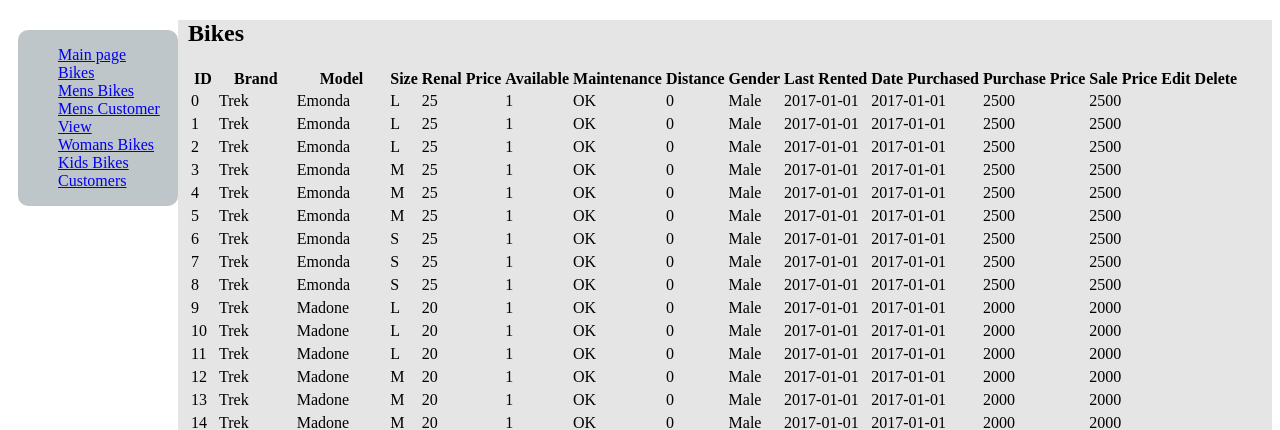
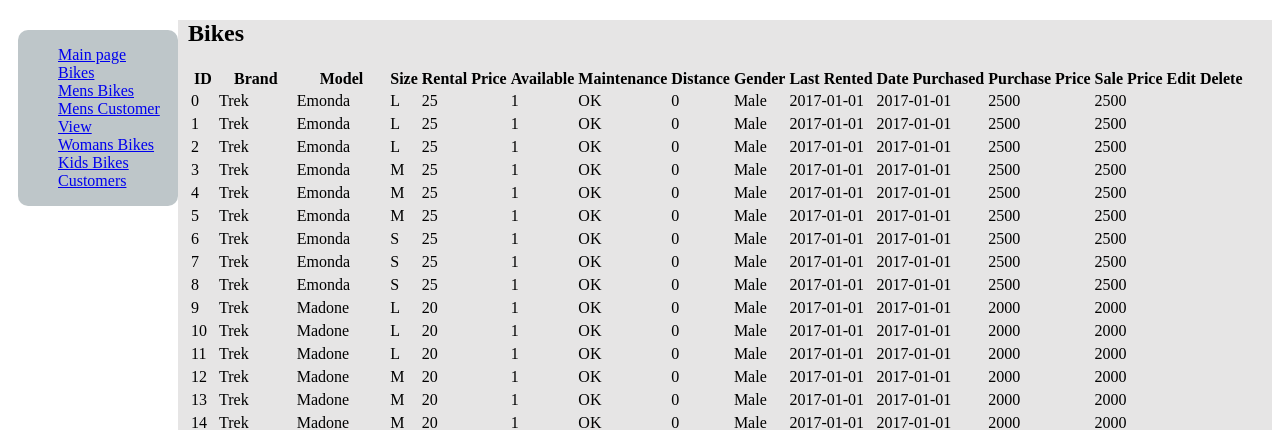
Before and after one commit to Jamie-Burns-Oulu/JAM-Project, a CodeIgniter app: page /CI_JAM/index.php/bike/show_all_bikes in a window 1280 px wide. Shown: the top 430 px of the page. Run offline with CodeIgniter, Linux system fonts and the light colour scheme; data comes from the database, SQL or seed files in the repository.

Commit message:
Text issue fixes

```diff
--- a/CI_JAM/application/views/Bike/show_all_bikes.php
+++ b/CI_JAM/application/views/Bike/show_all_bikes.php
@@ -1,7 +1,7 @@
 <h2>Bikes</h2>
 <table class="table table-hover table-bordered">
   <tr class="info">
-    <th>ID</th><th>Brand</th><th>Model</th><th>Size</th><th>Renal Price</th><th>Available</th><th>Maintenance</th>
+    <th>ID</th><th>Brand</th><th>Model</th><th>Size</th><th>Rental Price</th><th>Available</th><th>Maintenance</th>
     <th>Distance</th><th>Gender</th><th>Last Rented</th><th>Date Purchased</th><th>Purchase Price</th><th>Sale Price</th>
     <th>Edit</th><th>Delete</th>
 <?php
--- a/CI_JAM/application/views/Bike/show_kids_bikes.php
+++ b/CI_JAM/application/views/Bike/show_kids_bikes.php
@@ -1,7 +1,7 @@
 <h2>Bikes | Kids</h2>
 <table class="table table-hover table-bordered">
   <tr class="info">
-    <th>ID</th><th>Brand</th><th>Model</th><th>Size</th><th>Renal Price</th><th>Available</th><th>Maintenance</th>
+    <th>ID</th><th>Brand</th><th>Model</th><th>Size</th><th>Rental Price</th><th>Available</th><th>Maintenance</th>
     <th>Distance</th><th>Gender</th><th>Last Rented</th><th>Date Purchased</th><th>Purchase Price</th><th>Sale Price</th>
 <?php
 foreach ($bike as $row) {
--- a/CI_JAM/application/views/Bike/show_mens_bikes.php
+++ b/CI_JAM/application/views/Bike/show_mens_bikes.php
@@ -1,7 +1,7 @@
 <h2>Bikes | Mens </h2>
 <table class="table table-hover table-bordered">
   <tr class="info">
-    <th>ID</th><th>Brand</th><th>Model</th><th>Size</th><th>Renal Price</th><th>Available</th><th>Maintenance</th>
+    <th>ID</th><th>Brand</th><th>Model</th><th>Size</th><th>Rental Price</th><th>Available</th><th>Maintenance</th>
     <th>Distance</th><th>Gender</th><th>Last Rented</th><th>Date Purchased</th><th>Purchase Price</th><th>Sale Price</th>
 <?php
 foreach ($bike as $row) {
--- a/CI_JAM/application/views/Bike/show_womans_bikes.php
+++ b/CI_JAM/application/views/Bike/show_womans_bikes.php
@@ -1,7 +1,7 @@
 <h2>Bikes | Womans</h2>
 <table class="table table-hover table-bordered">
   <tr class="info">
-    <th>ID</th><th>Brand</th><th>Model</th><th>Size</th><th>Renal Price</th><th>Available</th><th>Maintenance</th>
+    <th>ID</th><th>Brand</th><th>Model</th><th>Size</th><th>Rental Price</th><th>Available</th><th>Maintenance</th>
     <th>Distance</th><th>Gender</th><th>Last Rented</th><th>Date Purchased</th><th>Purchase Price</th><th>Sale Price</th>
 <?php
 foreach ($bike as $row) {
```
